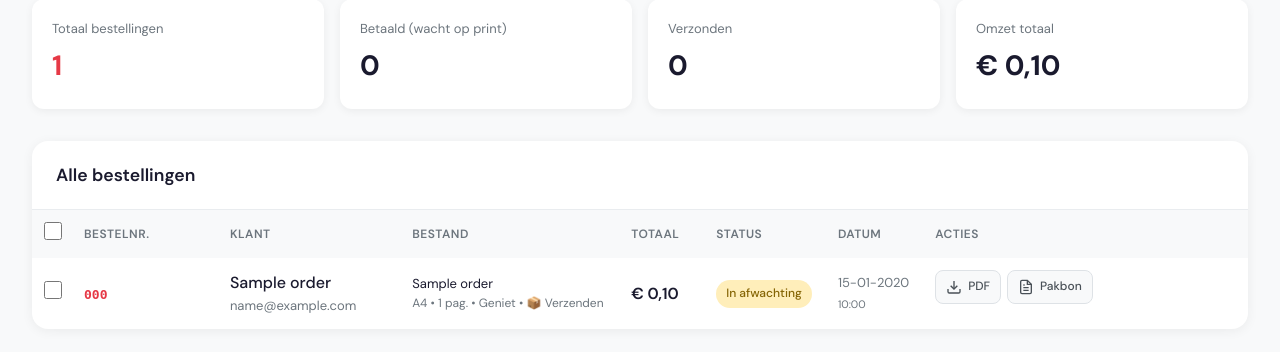
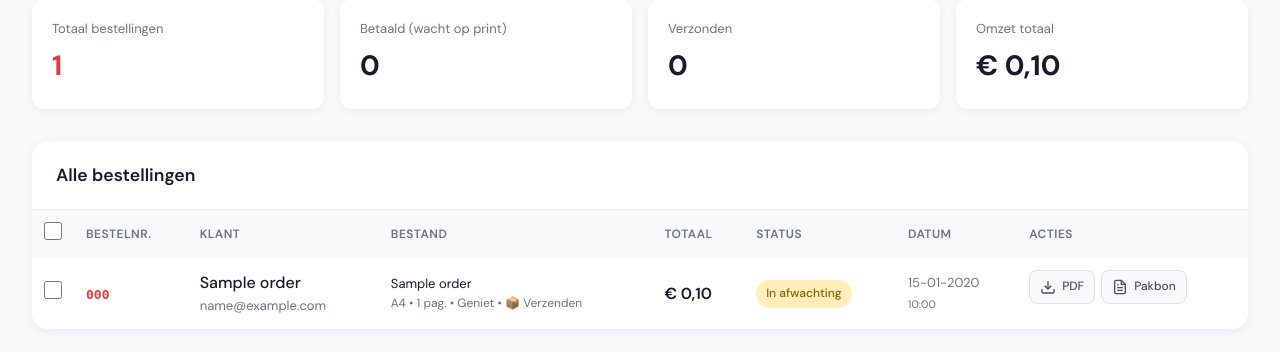
Before and after one commit to OXI-NL/printmijnpdf, a Laravel app: page /admin/orders in a window 1280 px wide. Shown: the part 119-471 px from the top of the page. Run offline with Laravel 12, Linux system fonts and the light colour scheme; the visitor is signed in with stand-in values (Sample User, id 1); tables that the repository leaves empty hold one stand-in row (values such as "Sample post"); parts of the project's set-up code (start-up, migrations or seed data) failed here and were passed over.

Commit message:
Admin tabel: acties altijd op één regel, geen fixed layout meer
Co-Authored-By: Claude Opus 4.6 <noreply@anthropic.com>

```diff
--- a/resources/views/admin/orders.blade.php
+++ b/resources/views/admin/orders.blade.php
@@ -77,8 +77,8 @@
             align-items: center;
         }
         .card-header h2 { font-size: 1.1rem; font-weight: 600; }
-        table { width: 100%; border-collapse: collapse; table-layout: fixed; }
-        th, td { padding: 0.75rem 0.75rem; text-align: left; overflow: hidden; text-overflow: ellipsis; }
+        table { width: 100%; border-collapse: collapse; }
+        th, td { padding: 0.75rem 0.75rem; text-align: left; white-space: nowrap; }
         th {
             background: #f8f9fa;
             font-size: 12px;
@@ -98,7 +98,7 @@
         }
         .customer-name { font-weight: 500; }
         .customer-email { font-size: 13px; color: #6c757d; }
-        .file-info { font-size: 13px; }
+        .file-info { font-size: 13px; white-space: normal; }
         .file-name {
             max-width: 200px;
             overflow: hidden;
@@ -147,7 +147,7 @@
             border: 1px solid #dc3545;
         }
         .btn-danger-outline:hover { background: #dc3545; color: white; }
-        .actions { display: flex; gap: 6px; flex-wrap: wrap; }
+        .actions { display: flex; gap: 6px; white-space: nowrap; }
         .btn {
             display: inline-flex;
             align-items: center;
@@ -319,13 +319,13 @@
                 <table>
                     <thead>
                         <tr>
-                            <th class="checkbox-cell" style="width:40px;"><input type="checkbox" id="selectAll" onclick="toggleAll(this)"></th>
-                            <th style="width:12%;">Bestelnr.</th>
-                            <th style="width:15%;">Klant</th>
-                            <th style="width:18%;">Bestand</th>
-                            <th style="width:7%;">Totaal</th>
-                            <th style="width:10%;">Status</th>
-                            <th style="width:8%;">Datum</th>
+                            <th class="checkbox-cell"><input type="checkbox" id="selectAll" onclick="toggleAll(this)"></th>
+                            <th>Bestelnr.</th>
+                            <th>Klant</th>
+                            <th>Bestand</th>
+                            <th>Totaal</th>
+                            <th>Status</th>
+                            <th>Datum</th>
                             <th>Acties</th>
                         </tr>
                     </thead>
```
